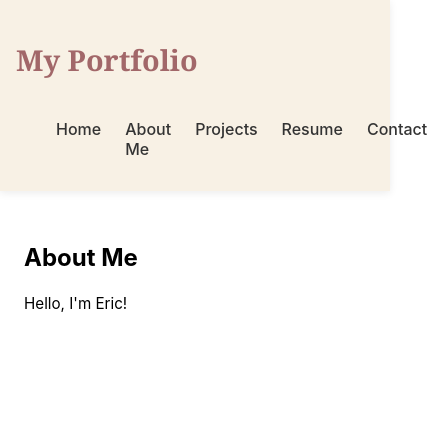
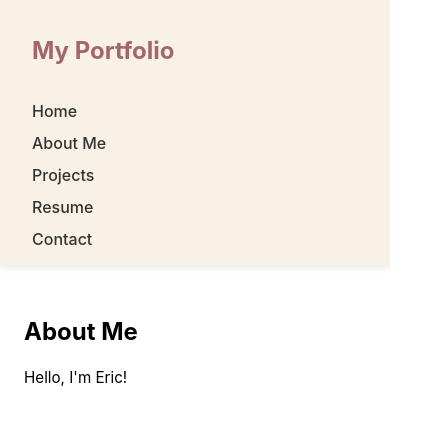
Before and after one commit to junyoung-kwon/junyoung-kwon.github.io, a React (Create React App) app: page /about in a window 390 px wide. Shown: the top 422 px of the page, 427 px wide, since content can reach past the window. Built offline with nearby package versions, Linux system fonts and the light colour scheme.

Commit message:
Fixed navbar issue on smaller screens

```diff
--- a/src/App.css
+++ b/src/App.css
@@ -106,12 +106,6 @@
   box-sizing: border-box;
 }
 
-.content-container {
-  max-width: 960px;
-  margin: 0 auto;
-  padding: 1rem;
-  box-sizing: border-box;
-}
 
 /* Typography adjustments for general readability */
 h1 {
@@ -135,28 +129,6 @@
     font-size: 0.95rem;
   }
 }
-.navbar {
-  display: flex;
-  flex-wrap: wrap;
-  justify-content: space-between;
-  padding: 1rem;
-}
-
-.navbar a {
-  padding: 0.5rem 1rem;
-  text-decoration: none;
-}
-
-@media (max-width: 600px) {
-  .navbar {
-    flex-direction: column;
-    align-items: flex-start;
-  }
-
-  .navbar a {
-    padding: 0.75rem 0;
-  }
-}
 
 html {
   scroll-behavior: smooth;
--- a/src/components/NavBar.css
+++ b/src/components/NavBar.css
@@ -1,30 +1,56 @@
+/* src/components/NavBar.css */
+
 .navbar {
   display: flex;
+  flex-wrap: wrap;
   justify-content: space-between;
   align-items: center;
-    background-color: #f8f1e5;
   padding: 1rem 2rem;
-    box-shadow: 0 2px 8px rgba(0, 0, 0, 0.08);
+  background-color: #f8f1e5; /* soft beige */
+  box-shadow: 0 2px 8px rgba(0, 0, 0, 0.1);
 }
 
 .logo {
-    font-family: 'Georgia', serif;
-    font-size: 1.8rem;
+  font-size: 1.5rem;
+  font-weight: bold;
   color: #a26769;
 }
 
 .nav-links {
+  display: flex;
   list-style: none;
-    display: flex;
   gap: 1.5rem;
+  margin: 0;
+  padding: 0;
 }
 
 .nav-links a {
   text-decoration: none;
   color: #333;
   font-weight: 500;
+  transition: color 0.2s ease;
 }
 
 .nav-links a:hover {
   color: #b25a58;
 }
+
+/* Responsive for screens under 768px */
+@media (max-width: 768px) {
+  .navbar {
+    flex-direction: column;
+    align-items: flex-start;
+  }
+
+  .nav-links {
+    flex-direction: column;
+    width: 100%;
+    gap: 0.75rem;
+    margin-top: 1rem;
+  }
+
+  .nav-links a {
+    font-size: 1rem;
+    padding: 0.5rem 0;
+  }
+}
```
Lines whose indentation alone changed are shown as unchanged.
